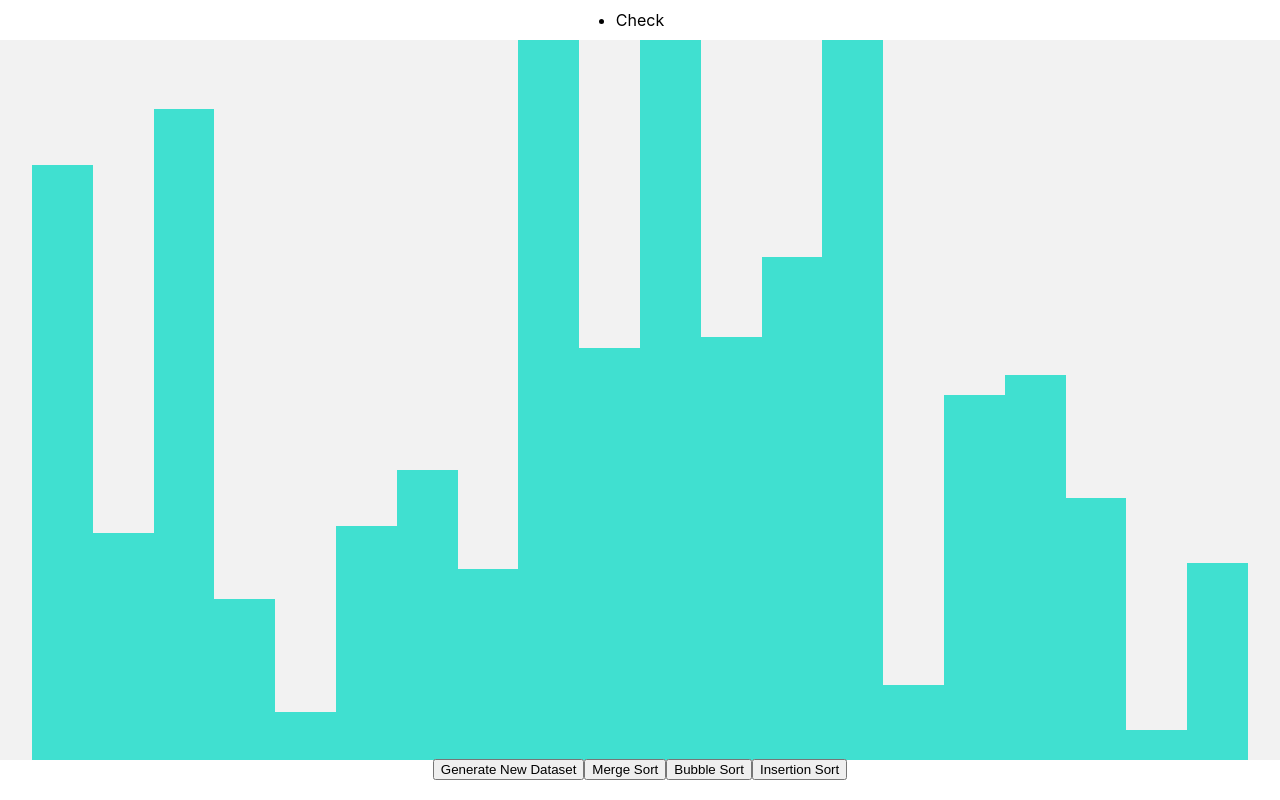
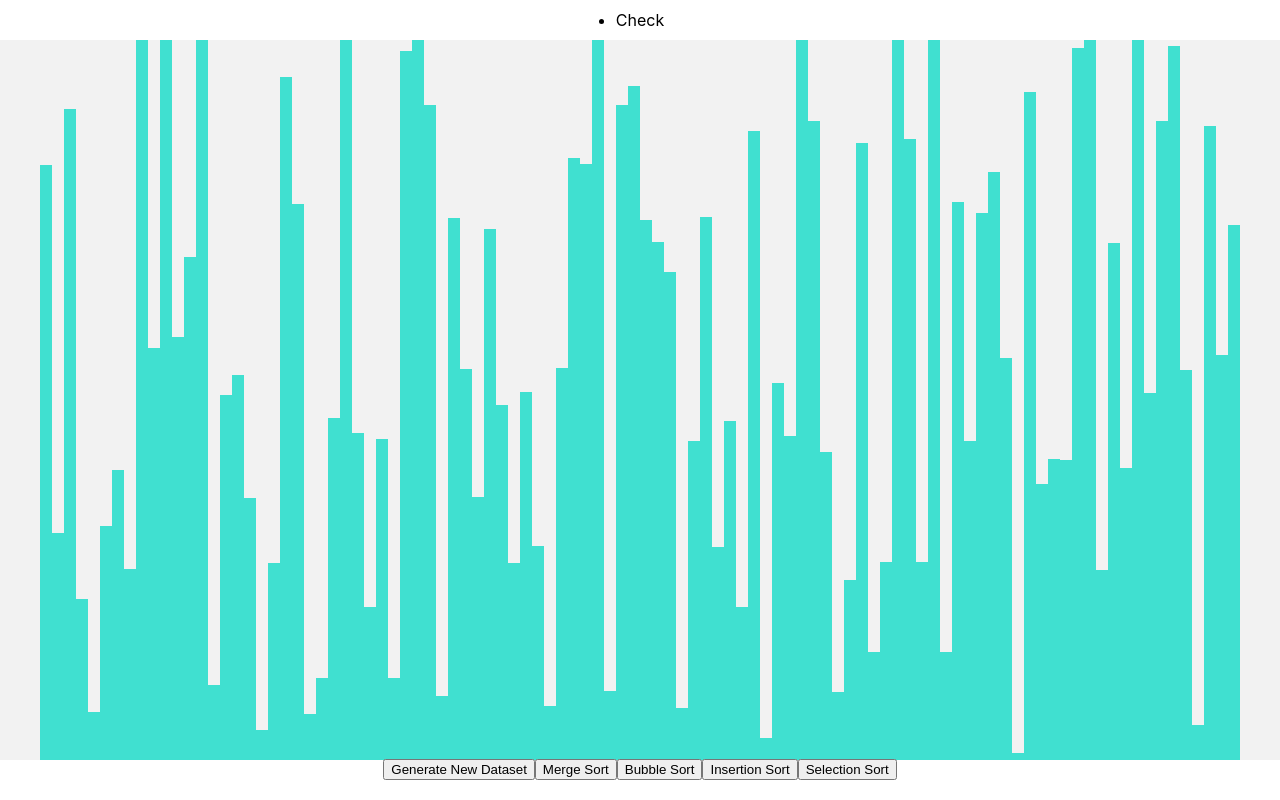
Before and after one commit to ssanjose/sortingalgovisualizertool, a React (Create React App) app: page / in a window 1280 px wide. Built offline with nearby package versions, Linux system fonts and the light colour scheme.

Commit message:
Adds selection sort to the main program

```diff
--- a/src/SortingAlgoVisualizerTool/SortingVisualizer.js
+++ b/src/SortingAlgoVisualizerTool/SortingVisualizer.js
@@ -24,12 +24,13 @@ const animateArray = (array, algorithm, config) => {
 export const SortingVisualizer = (props) => {
   const [array, setArray] = useState([]);
   const [sorting, setSorting] = useState(false);
-  const [arrayNum, setArrayNum] = useState(20);
+  const [arrayNum, setArrayNum] = useState(100);
 
   // Config data
   const [configData, setConfigData] = useState({
     primaryColor: 'turquoise',
     secondaryColor: 'red',
+    boundColor: 'green',
     animationSpeed: 5
   });
 
@@ -71,8 +72,10 @@ export const SortingVisualizer = (props) => {
           <button className="insertion-sort" onClick={
             () => { animateArray(array, "insertionSort", configData); }
           }>Insertion Sort</button>
+          <button className="selection-sort" onClick={
+            () => { animateArray(array, "selectionSort", configData); }
+          }>Selection Sort</button>
         </div>
-
       </main>
     </>
   )
```
